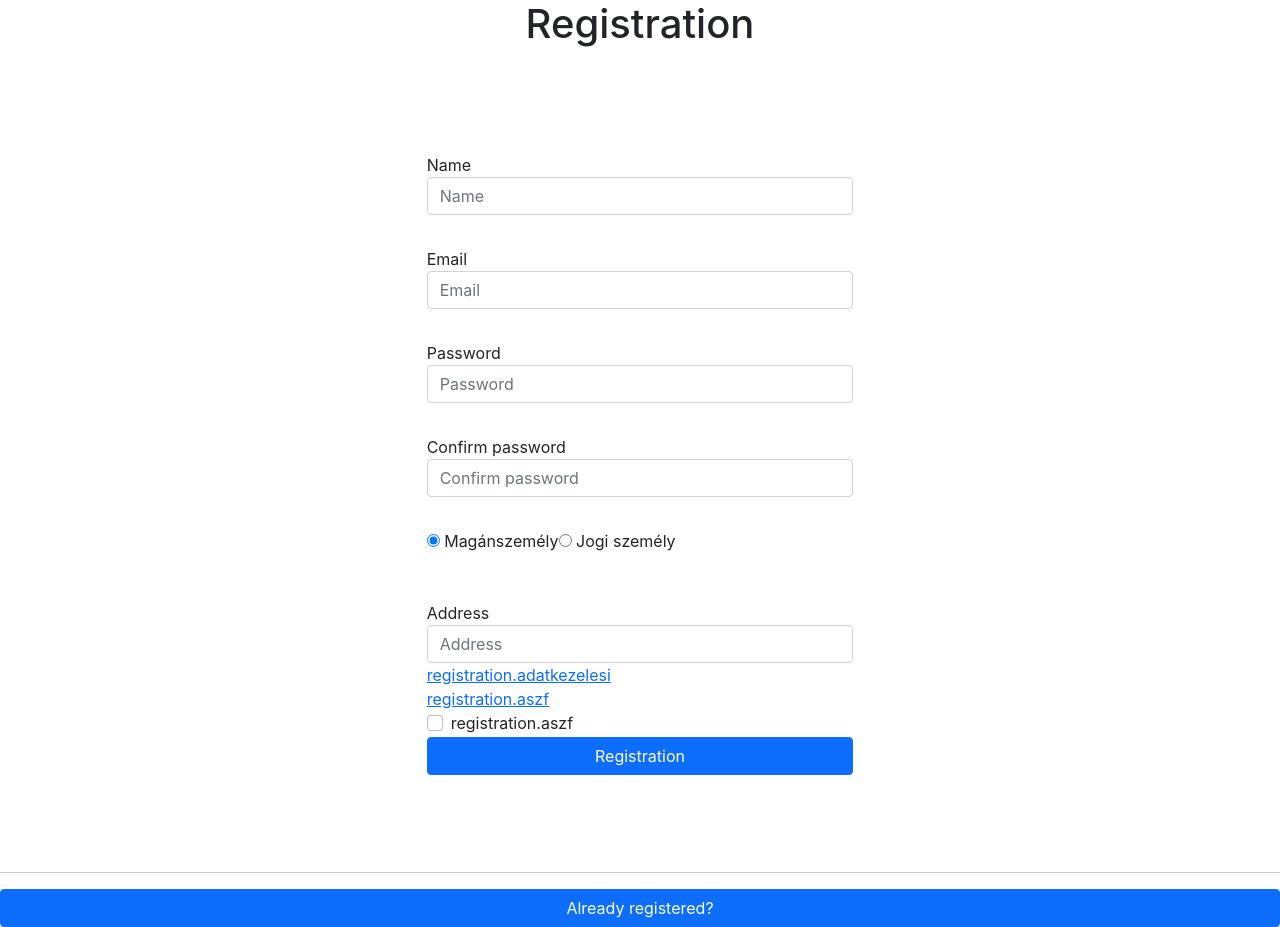
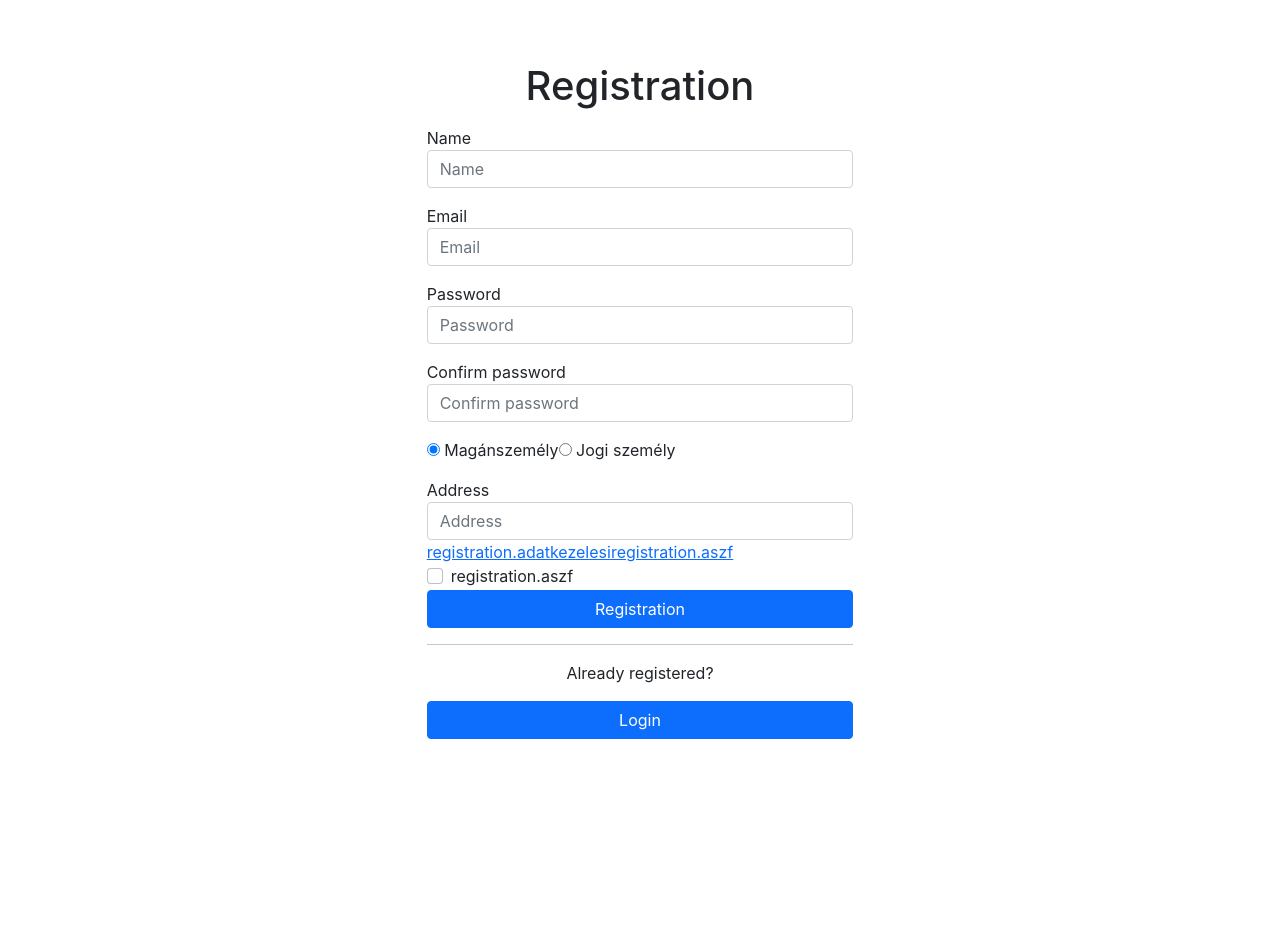
Before and after one commit to flowacademyhu/iota-vajdasag-brand, a React (Create React App) app in the folder frontend/: page /registration in a window 1280 px wide. After the commit the page ends 800 px from the top, so only its background shows below. Built offline with nearby package versions, Linux system fonts and the light colour scheme; what axios-mock-adapter would draw is missing.

Commit message:
login button text changed

```diff
--- a/frontend/src/components/Registration.js
+++ b/frontend/src/components/Registration.js
@@ -66,7 +66,7 @@ export default function Registration() {
   };
 
   return (
-    <div>
+    <div className="d-flex flex-column justify-content-center align-content-center mx-auto col-10 col-md-4 min-vh-100">
       <Formik
         initialValues={{
           name: "",
@@ -83,7 +83,7 @@ export default function Registration() {
         {({ errors, touched }) => (
           <Form>
             <h1 className="text-center">{t("registration.title")}</h1>
-            <div className="d-flex flex-column justify-content-center align-content-center mx-auto col-10 col-md-4 min-vh-100">
+            <div>
               <div className="my-3">
                 <InputField
                   label={t("registration.fullName")}
@@ -210,8 +210,12 @@ export default function Registration() {
       </Formik>
       <hr></hr>
       <div>
+        <p className="text-center">{t("registration.alreadyRegistered")}</p>
+      </div>
+
+      <div>
         <Button type="button" onClick={redirect}>
-          {t("registration.alreadyRegistered")}
+          {t("registration.login")}
         </Button>
       </div>
     </div>
--- a/frontend/src/i18n.js
+++ b/frontend/src/i18n.js
@@ -16,10 +16,10 @@ const resources = {
       "registration.email": "Email",
       "registration.buttontext": "Registration",
       "registration.alreadyRegistered": "Already registered?",
-      "registration.agreement":
-        "I understood and agree with the terms and conditions",
+      "registration.agreement": "I understood and agree with the terms and conditions",
       "registration.address": "Address",
       "registration.invalidemail": "Invalid email",
+      "registration.login": "Login",
     },
   },
   fr: {
```
